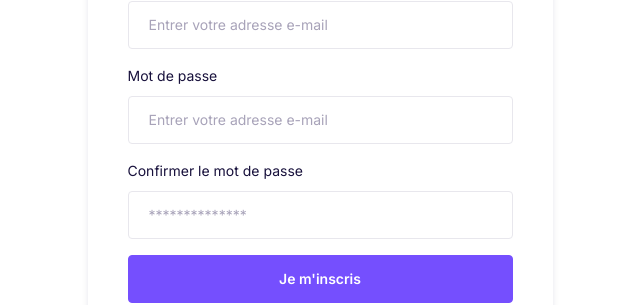
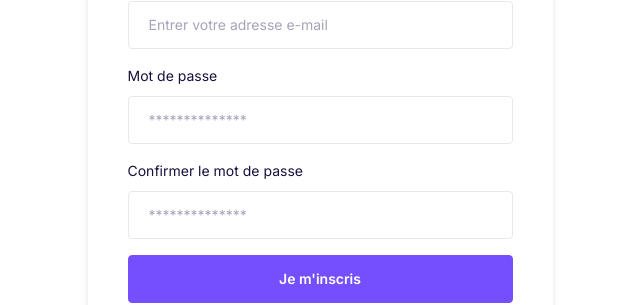
Before and after one commit to flavien-hugs/flask-blog, a Flask app: page /register/ in a window 1280 px wide. Shown: the part 390-695 px from the top of the page, without its empty margins (320-960 px from the left). Run offline with Flask 2, Linux system fonts and the light colour scheme; some libraries are stand-ins or nearby versions.

Commit message:
improve register template

```diff
--- a/core/templates/pages/auth/register.html
+++ b/core/templates/pages/auth/register.html
@@ -69,7 +69,7 @@
 										{% endfor %}
 									</div>
 								{% else %}
-									{{ form.email(class="form-control shadow-none", placeholder="Entrer votre adresse e-mail") }}
+									{{ form.password(class="form-control shadow-none", placeholder="**************") }}
 								{% endif %}
 							</div>
 
```
